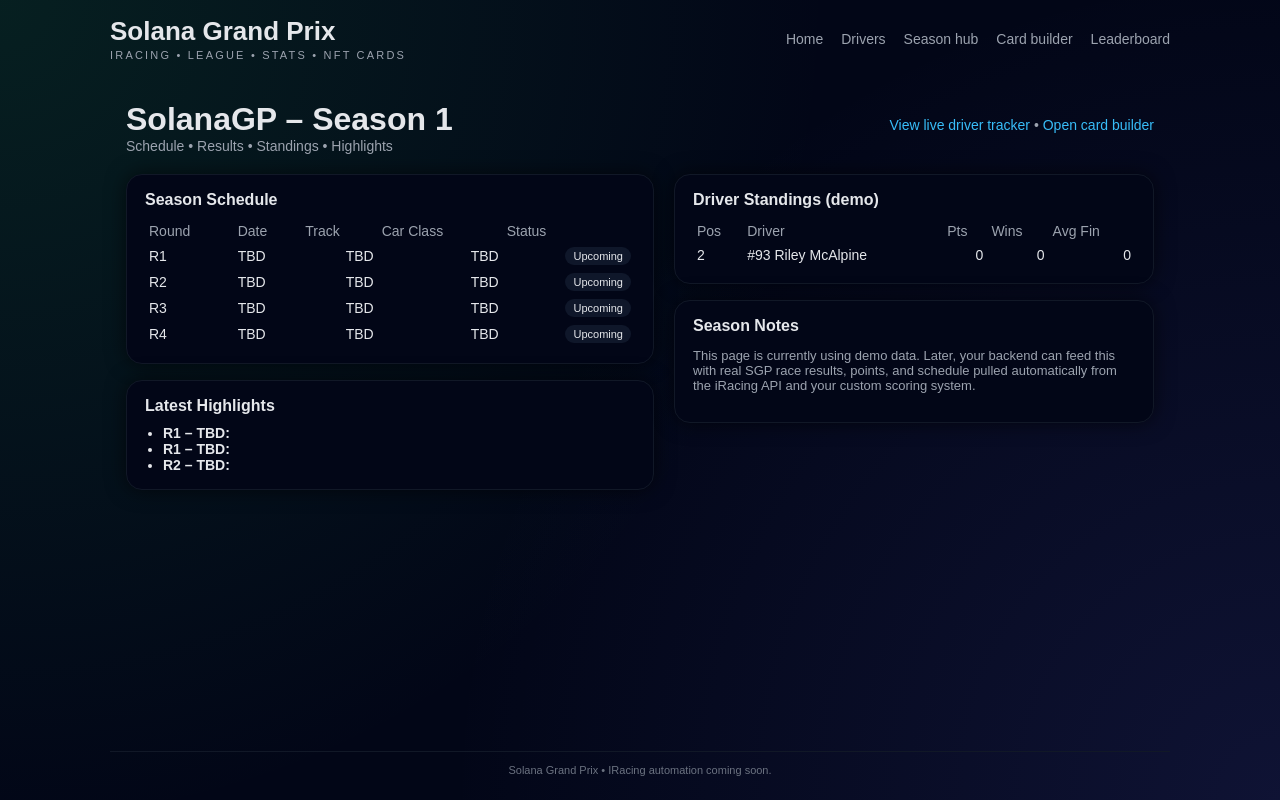
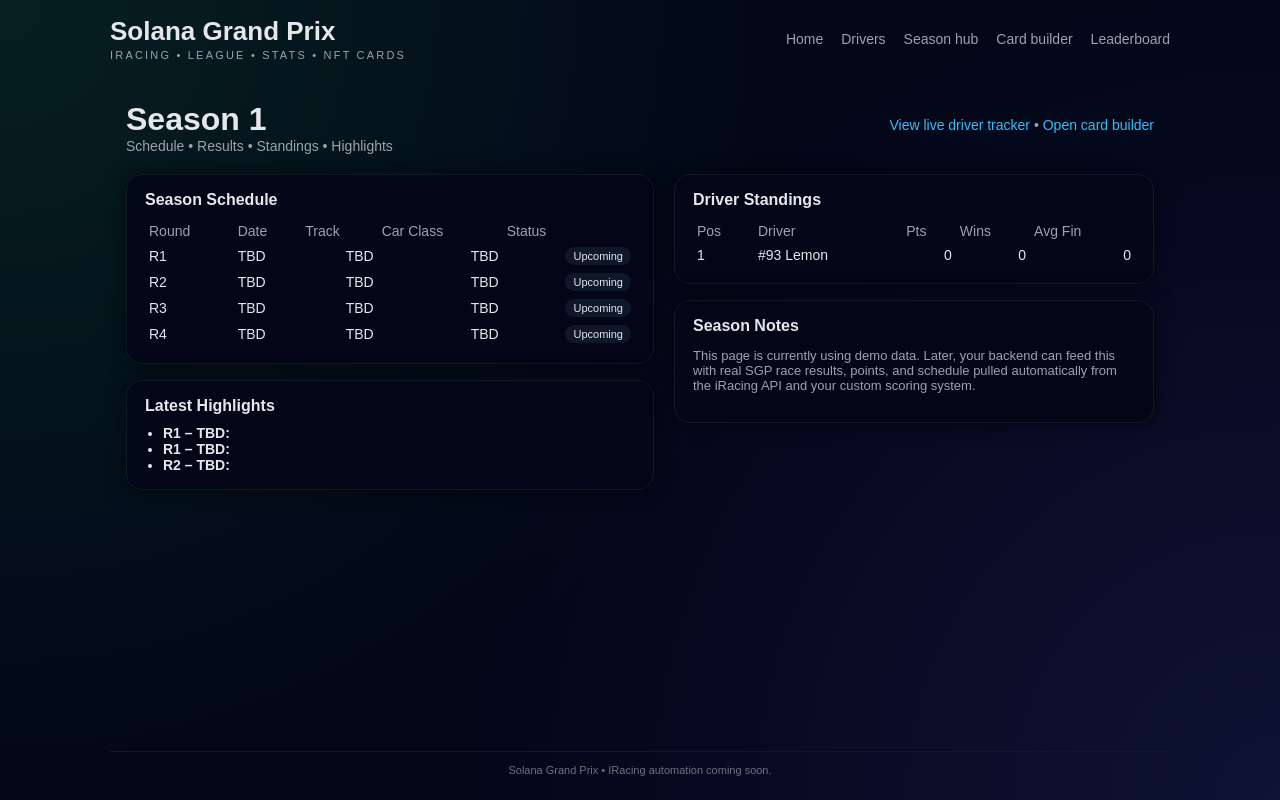
Before and after one commit to solanagrandprix/SolanaGrandPrix, a website: page public/season.html in a window 1280 px wide. Drawn offline with Linux system fonts and the light colour scheme.

```diff
--- a/public/season.html
+++ b/public/season.html
@@ -136,7 +136,7 @@
         <div class="season-container">
           <div class="season-top">
             <div>
-              <h1 style="margin: 0">SolanaGP – Season 1</h1>
+              <h1 style="margin: 0">Season 1</h1>
               <div class="season-subtitle">Schedule • Results • Standings • Highlights</div>
             </div>
             <div class="season-links">
@@ -206,7 +206,7 @@
             <!-- Right column -->
             <div>
               <div class="panel">
-                <h2>Driver Standings (demo)</h2>
+                <h2>Driver Standings</h2>
                 <table>
                   <thead>
                     <tr>
@@ -219,8 +219,8 @@
                   </thead>
                   <tbody>
                     <tr>
-                      <td>2</td>
-                      <td>#93 Riley McAlpine</td>
+                      <td>1</td>
+                      <td>#93 Lemon</td>
                       <td>0</td>
                       <td>0</td>
                       <td>0</td>
```
Also changed, not shown: public/card-builder.html (+2 -2 lines).
